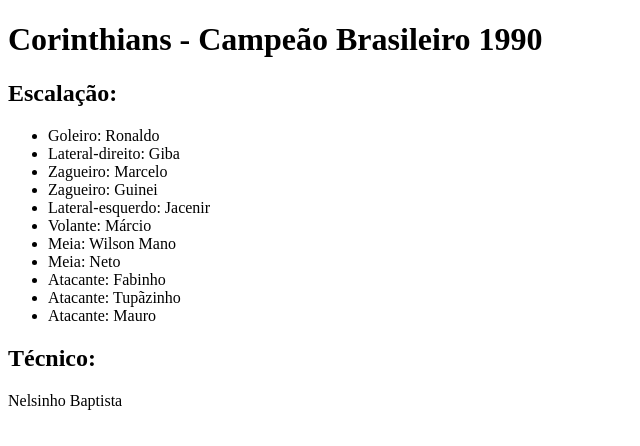
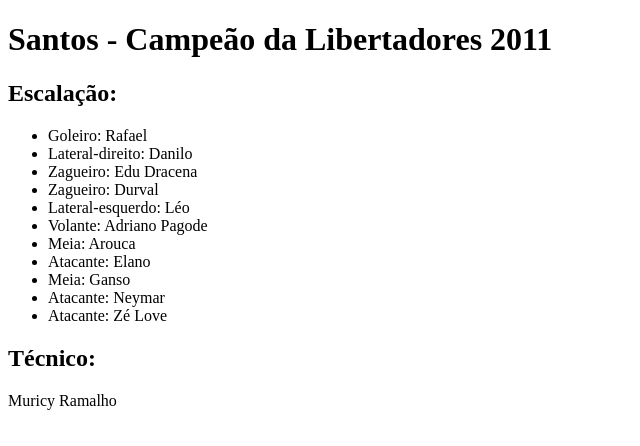
Before and after one commit to Patrick-Carlos/scm, a plain HTML site: page index.html in a window 1280 px wide. Shown: the whole page, without its empty margins (0-640 px from the left). Drawn offline with Linux system fonts and the light colour scheme.

Commit message:
alterando o arquivo

```diff
--- a/index.html
+++ b/index.html
@@ -6,22 +6,23 @@
     <title>Corinthians Campeão Brasileiro 1990</title>
 </head>
 <body>
-    <h1>Corinthians - Campeão Brasileiro 1990</h1>
+    <h1>Santos - Campeão da Libertadores 2011</h1>
     <h2>Escalação:</h2>
     <ul>
-        <li>Goleiro: Ronaldo</li>
-        <li>Lateral-direito: Giba</li>
-        <li>Zagueiro: Marcelo</li>
-        <li>Zagueiro: Guinei</li>
-        <li>Lateral-esquerdo: Jacenir</li>
-        <li>Volante: Márcio</li>
-        <li>Meia: Wilson Mano</li>
-        <li>Meia: Neto</li>
-        <li>Atacante: Fabinho</li>
-        <li>Atacante: Tupãzinho</li>
-        <li>Atacante: Mauro</li>
+        <li>Goleiro: Rafael</li>
+        <li>Lateral-direito: Danilo</li>
+        <li>Zagueiro: Edu Dracena</li>
+        <li>Zagueiro: Durval</li>
+        <li>Lateral-esquerdo: Léo</li>
+        <li>Volante: Adriano Pagode</li>
+        <li>Meia: Arouca</li>
+        <li>Atacante: Elano</li>
+        <li>Meia: Ganso</li>
+        <li>Atacante: Neymar</li>
+        <li>Atacante: Zé Love</li>
+
     </ul>
     <h2>Técnico:</h2>
-    <p>Nelsinho Baptista</p>
+    <p>Muricy Ramalho</p>
 </body>
 </html>
```
